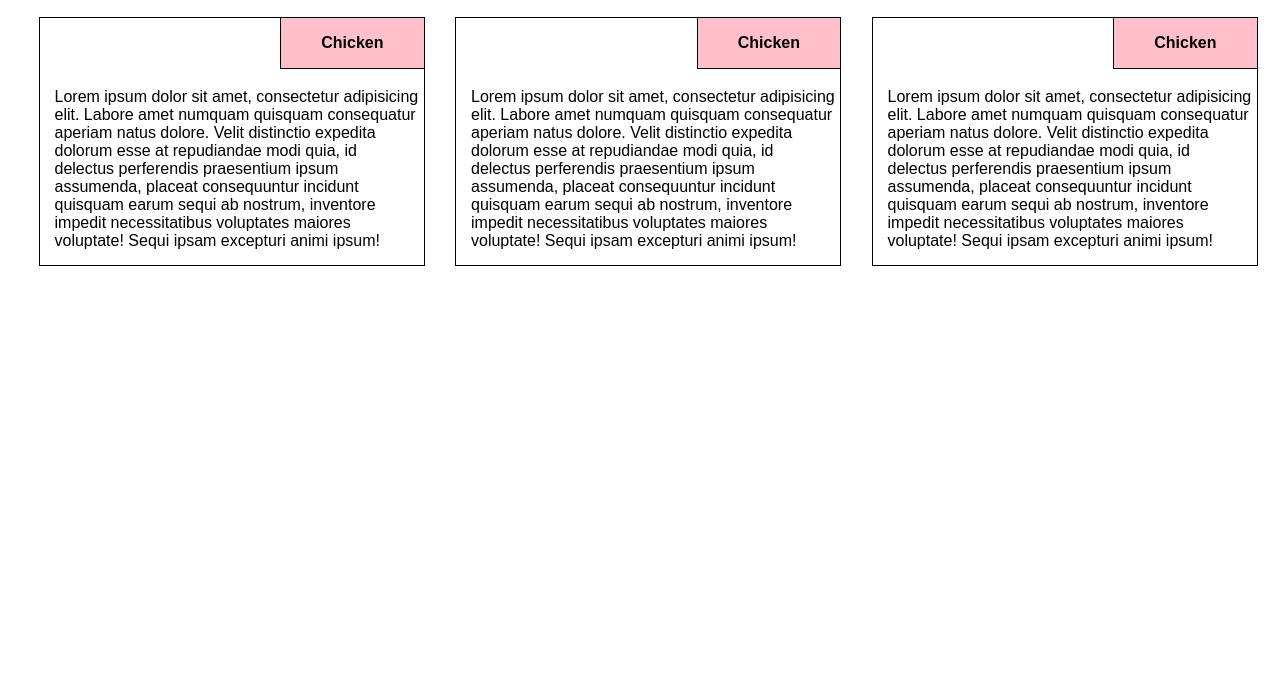
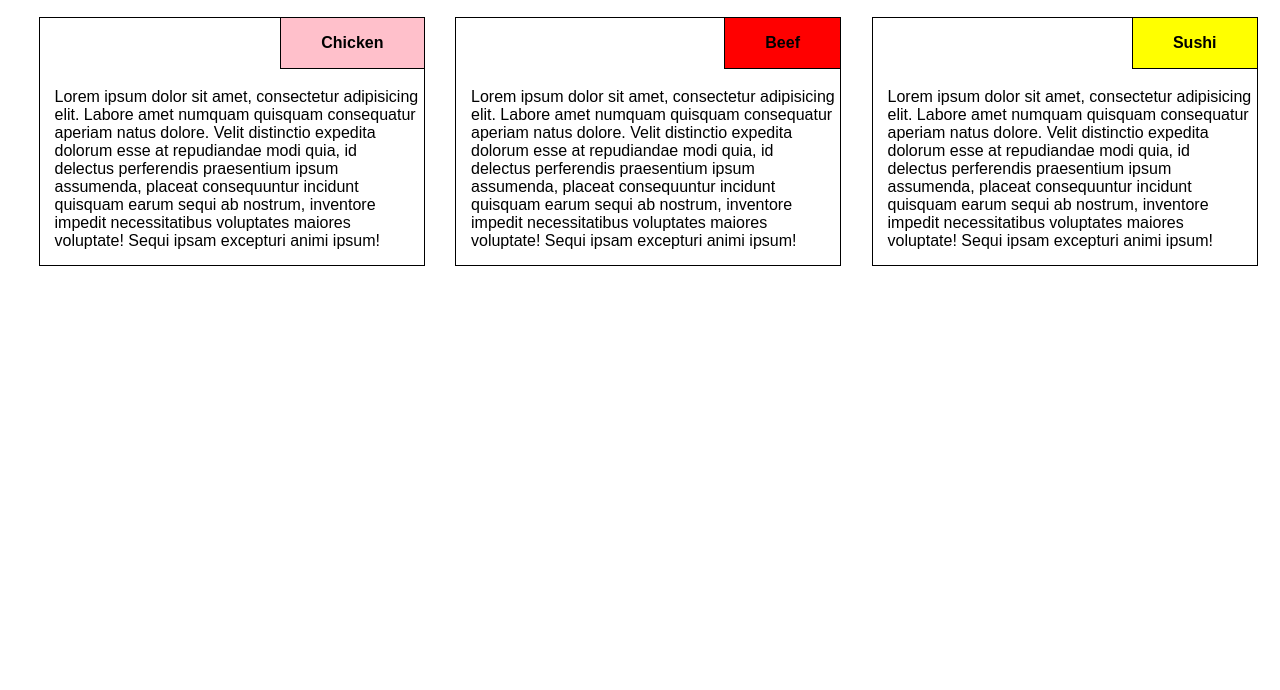
Before and after one commit to andrewtanjaya/hcj_module2_solution, a plain HTML site: page index.html in a window 1280 px wide. Shown: the part 110-800 px from the top of the page. Drawn offline with Linux system fonts and the light colour scheme.

Commit message:
css error fixed

```diff
--- a/css/style.css
+++ b/css/style.css
@@ -34,6 +34,13 @@ h1{
     background-color: pink;
     right: 0;
     top: 0;
+}
+.tag2{
+    background-color: red;
+}
+
+.tag3{
+    background-color: yellow;
 }
 
 .container :nth-child(2){
--- a/index.html
+++ b/index.html
@@ -4,14 +4,14 @@
     <meta charset="UTF-8">
     <meta http-equiv="X-UA-Compatible" content="IE=edge">
     <meta name="viewport" content="width=device-width, initial-scale=1.0">
-    <link rel="stylesheet" href="/css/style.css">
+    <link rel="stylesheet" href="css/style.css">
     <title>Module 2</title>
 </head>
 <body>
     <h1>Our Menu</h1>
     <div class="big-container">
         <div class="container">
-            <div class="tag"><p><b>Chicken</b></p></div>
+            <div class="tag tag1"><p><b>Chicken</b></p></div>
             <p>
                 Lorem ipsum dolor sit amet, consectetur adipisicing elit. Labore
             amet numquam quisquam consequatur aperiam natus dolore. Velit distinctio
@@ -22,7 +22,7 @@
             </p>
         </div>
         <div class="container">
-            <div class="tag"><p><b>Chicken</b></p></div>
+            <div class="tag tag2"><p><b>Beef</b></p></div>
             <p>
                 Lorem ipsum dolor sit amet, consectetur adipisicing elit. Labore
             amet numquam quisquam consequatur aperiam natus dolore. Velit distinctio
@@ -33,7 +33,7 @@
             </p>
         </div>
         <div class="container">
-            <div class="tag"><p><b>Chicken</b></p></div>
+            <div class="tag tag3"><p><b>Sushi</b></p></div>
             <p>
                 Lorem ipsum dolor sit amet, consectetur adipisicing elit. Labore
             amet numquam quisquam consequatur aperiam natus dolore. Velit distinctio
```
